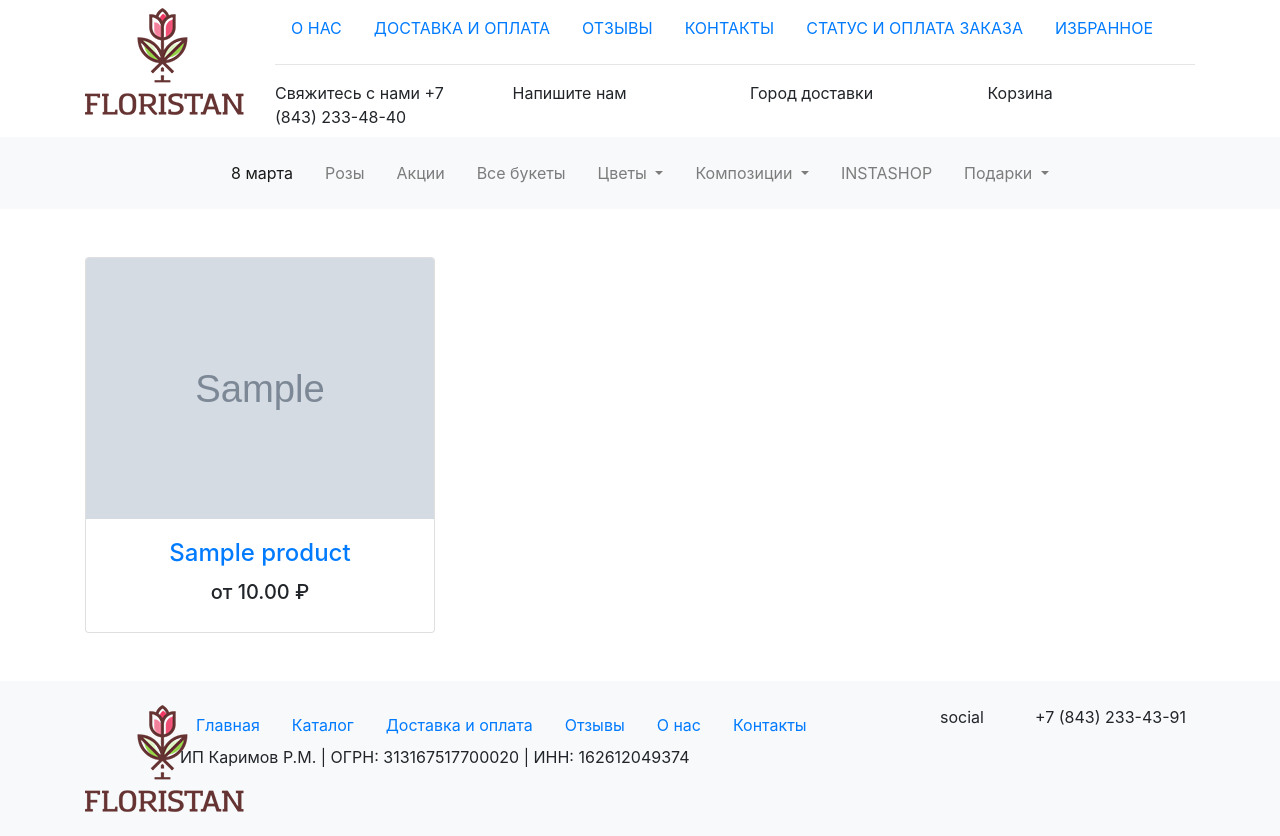
After one commit to Safintim/flower-shop, a Django app: page /catalog/all/ in a window 1280 px wide. The commit adds this page. Run offline with Django 3.2, Linux system fonts and the light colour scheme; tables that the repository leaves empty hold one stand-in row (values such as "Sample post"); grey boxes marked "Sample" are stand-in pictures; some libraries are stand-ins or nearby versions.

Commit message:
Add base views for list and detail product

```diff
--- a/flower_shop/urls.py
+++ b/flower_shop/urls.py
@@ -16,18 +16,14 @@ Including another URLconf
 from django.conf import settings
 from django.conf.urls.static import static
 from django.contrib import admin
-from django.shortcuts import render
 from django.urls import path, include
 
-
-def index(request):
-    return render(request, 'base.html')
 
 urlpatterns = [
     path('admin/', admin.site.urls),
     path('ckeditor/', include('ckeditor_uploader.urls')),
     path('pages/', include('django.contrib.flatpages.urls')),
-    path('', index, name='index')
+    path('', include('main.urls'))
 ]
 
 
--- a/main/admin.py
+++ b/main/admin.py
@@ -60,6 +60,10 @@ class ProductAdmin(admin.ModelAdmin):
             return self.readonly_fields + ('type', )
         return self.readonly_fields
 
+    def change_view(self, request, object_id, form_url='', extra_context=None):
+        extra_context = {'object': self.get_object(request, object_id)}
+        return super().change_view(request, object_id, form_url, extra_context)
+
 
 class CartProductInline(admin.TabularInline):
     model = models.CartProduct
--- a/main/models.py
+++ b/main/models.py
@@ -48,7 +48,7 @@ class Product(models.Model):
     title = models.CharField('Название', max_length=200)
     slug = models.SlugField('Слаг', unique=True)
     price = models.DecimalField('Цена', max_digits=9, decimal_places=2, default=0, blank=True)
-    image = models.ImageField('Изображение', blank=True)
+    image = models.ImageField('Изображение', upload_to=settings.IMAGE_UPLOAD_PATH, blank=True)
     is_active = models.BooleanField('Активный', default=False)
     discount = models.FloatField('Скидка', default=0, blank=True)
     categories = models.ManyToManyField(Category, verbose_name='Категории')
--- /dev/null
+++ b/main/urls.py
@@ -0,0 +1,15 @@
+from django.shortcuts import render
+from django.urls import path
+
+from main import views
+
+
+def index(request):
+    return render(request, 'base.html')
+
+
+urlpatterns = [
+    path('catalog/product/<str:slug>/', views.ProductDetail.as_view(), name='product-detail'),
+    path('catalog/all/', views.ProductList.as_view(), name='product-list'),
+    path('', index, name='index'),
+]
--- a/main/views.py
+++ b/main/views.py
@@ -1,3 +1,11 @@
-from django.shortcuts import render
+from django.views import generic
 
-# Create your views here.
+from main import models
+
+
+class ProductList(generic.ListView):
+    model = models.Product
+
+
+class ProductDetail(generic.DetailView):
+    model = models.Product
--- a/templates/admin.html
+++ b/templates/admin.html
@@ -7,7 +7,9 @@
 (function($) {
 
     function check_type() {
-        if ($('#id_type').val() === 'BOUQUET') {
+        var element = '{{ object.type }}'
+        element = element || $('#id_type').val()
+        if (element === 'BOUQUET') {
             $('#id_price').prop('readonly', true)
             $('#id_price').css('background', 'lightgrey')
             $('.field-get_small_bouquet_price').show()
--- a/templates/base.html
+++ b/templates/base.html
@@ -8,7 +8,7 @@
     <link rel="stylesheet" href="{% static 'css/base.css' %}">
     <title>
         {% block title %}
-
+            Букеты по акции купить с бесплатной доставкой в Казани | FLORISTAN
         {% endblock %}
     </title>
 </head>
@@ -21,9 +21,12 @@
         {% include 'navbar.html' %}
     {% endblock %}
 
-    {% block content %}
+    <div class="container my-5">
+        {% block content %}
 
-    {% endblock %}
+        {% endblock %}
+    </div>
+
 
     {% block footer %}
         {% include 'footer.html' %}
--- /dev/null
+++ b/templates/main/product.html
@@ -0,0 +1,11 @@
+<div class="card h-100">
+    <a href="{% url 'product-detail' object.slug %}">
+        <img class="card-img-top" src="{% if object.image %}{{ object.image.url }} {% else %} https://via.placeholder.com/372 {% endif %}" alt="">
+    </a>
+    <div class="card-body">
+        <h4 class="card-title">
+            <a href="{% url 'product-detail' object.slug %}">{{ object.title }}</a>
+        </h4>
+        <h5>от {{ object.price }} ₽</h5>
+    </div>
+</div>
--- /dev/null
+++ b/templates/main/product_list.html
@@ -0,0 +1,14 @@
+{% extends 'base.html' %}
+
+{% block content %}
+
+    {% for object in object_list %}
+        {% if forloop.counter0|divisibleby:3 %} <div class="row text-center my-5"> {%  endif %}
+
+        <div class="col-md-4">
+            {% include 'main/product.html' %}
+        </div>
+        {% if forloop.counter|divisibleby:3 or forloop.last %}</div>{%  endif %}
+    {% endfor %}
+
+{% endblock %}
```
Also changed, not shown: templates/main/product_detail.html (added, +12 -0 lines), main/migrations/0009_auto_20210304_1407.py (added).
